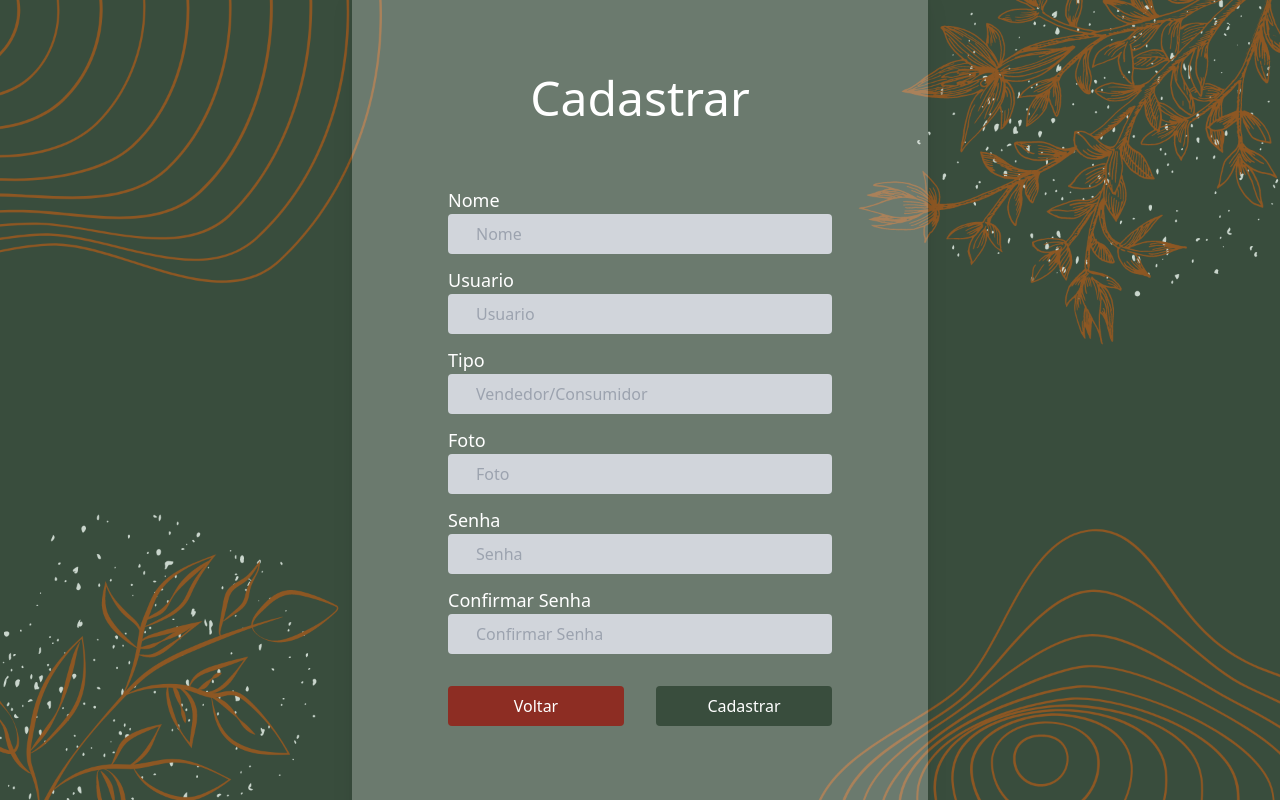
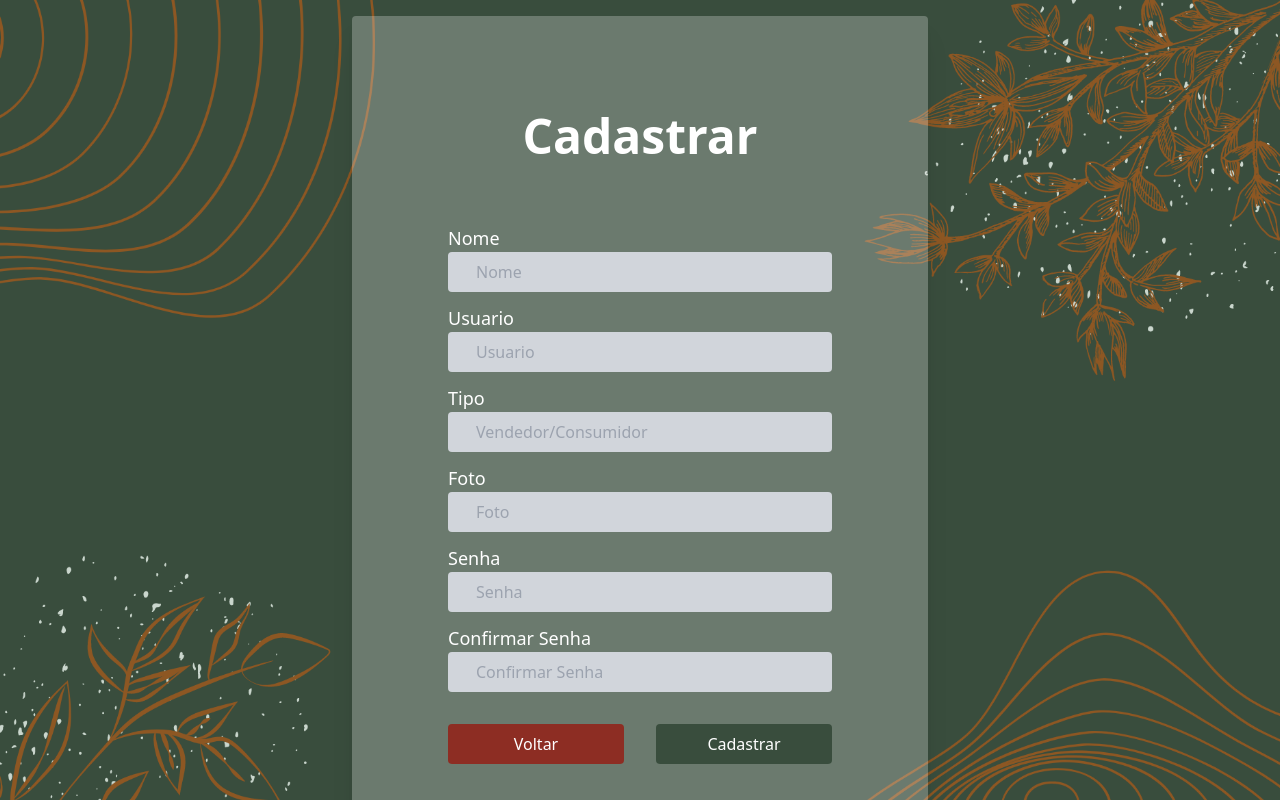
Before and after one commit to projetodob/dob-frontend, a React (Vite) app: page /cadastro in a window 1280 px wide. Shown: the top 800 px of the page. Built offline with nearby package versions, Linux system fonts and the light colour scheme.

Commit message:
ajuste da div sobrepondo o rodapé

```diff
--- a/src/pages/cadastro/Cadastro.tsx
+++ b/src/pages/cadastro/Cadastro.tsx
@@ -1,13 +1,13 @@
 
-import { useNavigate } from 'react-router-dom'
-import './Cadastro.css'
-import { ChangeEvent, useEffect, useState } from 'react'
-import Usuario from '../../models/Usuario'
-import { cadastrarUsuario } from '../../service/Service'
-import { toastAlerta } from '../../util/toastAlerta'
-
+import { useNavigate } from 'react-router-dom';
+import './Cadastro.css';
+import { ChangeEvent, useEffect, useState } from 'react';
+import Usuario from '../../models/Usuario';
+import { cadastrarUsuario } from '../../service/Service';
+import { toastAlerta } from '../../util/toastAlerta';
 
 function Cadastro() {
+
   const navigate = useNavigate()
 
   const [confirmaSenha, setConfirmaSenha] = useState<string>("")
@@ -75,9 +75,9 @@ function Cadastro() {
 
   return (
     <>
-      <div className="h-screen font-sans fundoCadastro bg-cover bg-center bg-no-repeat flex flex-1 justify-center items-center">
+      <div className="font-sans fundoCadastro bg-cover bg-center bg-no-repeat flex flex-1 justify-center items-center">
         <form className='max-w-xl m-4 p-24 bg-white bg-opacity-25 rounded shadow-xl' onSubmit={cadastrarNovoUsuario}>
-          <h2 className='text-white font-medium text-center text-5xl font-bold '>Cadastrar</h2>
+          <h2 className='text-white text-center text-5xl font-bold '>Cadastrar</h2>
           <div className=" flex flex-col w-full">
             <label className='mt-16 block font-medium text-lg text-white' htmlFor="nome">Nome</label>
             <input
@@ -164,4 +164,4 @@ function Cadastro() {
   )
 }
 
-export default Cadastro
+export default Cadastro;
```
Lines whose indentation alone changed are shown as unchanged.
